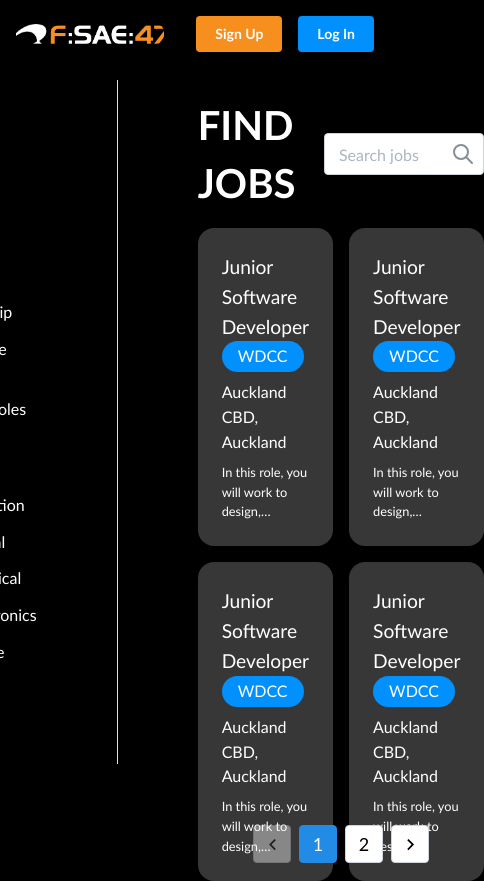
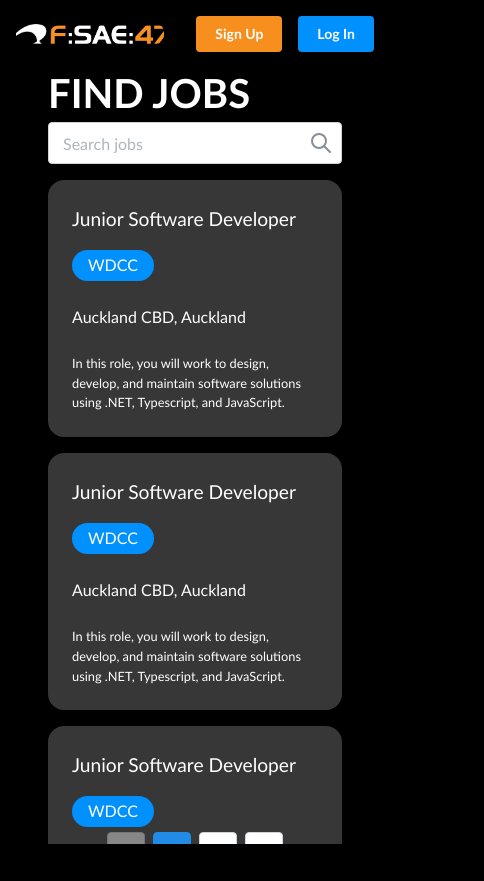
Before and after one commit to UoaWDCC/fsae-jobs-board, a React (Vite) app in the folder web/: page /jobs in a window 390 px wide. Shown: the whole page, 484 px wide, since content can reach past the window. After the commit the page ends 844 px from the top, so only its background shows below. Built offline with nearby package versions, Linux system fonts and the light colour scheme.

Commit message:
add some responsiveness to the job components (pagination is not good tho)

```diff
--- a/web/src/app/components/JobBoard/JobBoard.module.css
+++ b/web/src/app/components/JobBoard/JobBoard.module.css
@@ -27,14 +27,6 @@
   gap: 1rem;
 }
 
-@media (min-width: 1080px) {
-  .listingInnerContainer {
-    grid-template-columns: repeat(
-      3,
-      1fr
-    ); /* 3 columns, each taking up 1 fraction of available space */
-  }
-}
 .paginationContainer {
   display: flex;
   width: 100%;
@@ -64,7 +56,7 @@
   padding: 1.5rem;
   display: flex;
   flex-direction: column;
-  justify-content: space-around;
+  gap: 1rem;
 }
 
 .listItemTitle {
@@ -96,3 +88,28 @@
   align-items: center;
   justify-content: space-between;
 }
+
+/* larger screen */
+@media (min-width: 1080px) {
+  .listingInnerContainer {
+    grid-template-columns: repeat(
+      3,
+      1fr
+    ); /* 3 columns, each taking up 1 fraction of available space */
+  }
+}
+
+/* mobile view */
+@media (max-width: 768px) {
+  .headingContainer {
+    flex-direction: column;
+    align-items: stretch;
+  }
+
+  .listingInnerContainer {
+    grid-template-columns: repeat(
+      1,
+      1fr
+    ); /* 3 columns, each taking up 1 fraction of available space */
+  }
+}
--- a/web/src/app/pages/JobBoard.page.tsx
+++ b/web/src/app/pages/JobBoard.page.tsx
@@ -2,14 +2,31 @@ import { Divider } from '@mantine/core';
 import JobFilter from '../components/JobBoard/JobFilter';
 import JobListing from '../components/JobBoard/JobListing';
 import classes from '../styles/JobBoardPage.module.css';
-import { useState } from 'react';
+import { useEffect, useState } from 'react';
 
 export function JobBoard() {
   const [filterRoles, setFilterRoles] = useState<string[]>([]);
   const [filterFields, setFilterFields] = useState<string[]>([]);
 
+  const [isPortrait, setIsPortrait] = useState(window.innerHeight > window.innerWidth);
+
+  useEffect(() => {
+    const handleResize = () => {
+      setIsPortrait(window.innerHeight > window.innerWidth);
+    };
+
+    window.addEventListener('resize', handleResize);
+
+    return () => {
+      window.removeEventListener('resize', handleResize);
+    };
+  }, []);
+
   return (
     <div className={classes.jobBoardContainer}>
+      {isPortrait ? (
+        <></>
+      ) : (
         <div className={classes.leftContainer}>
           <JobFilter
             filterRoles={filterRoles}
@@ -18,7 +35,9 @@ export function JobBoard() {
             setFilterFields={setFilterFields}
           />
         </div>
-      <Divider orientation="vertical" />
+      )}
+
+      {!isPortrait && <Divider orientation="vertical" />}
 
       <JobListing filterRoles={filterRoles} filterFields={filterFields} />
     </div>
--- a/web/src/app/styles/JobBoardPage.module.css
+++ b/web/src/app/styles/JobBoardPage.module.css
@@ -11,3 +11,10 @@
 .leftContainer {
   margin-top: 15vh;
 }
+
+@media (max-width: 768px) {
+  .jobBoardContainer {
+    padding: 3rem;
+    overflow-y: scroll;
+  }
+}
```
Also changed, not shown: 1 other file (tests, documents, lock files or other folders). Lines whose indentation alone changed are shown as unchanged.
